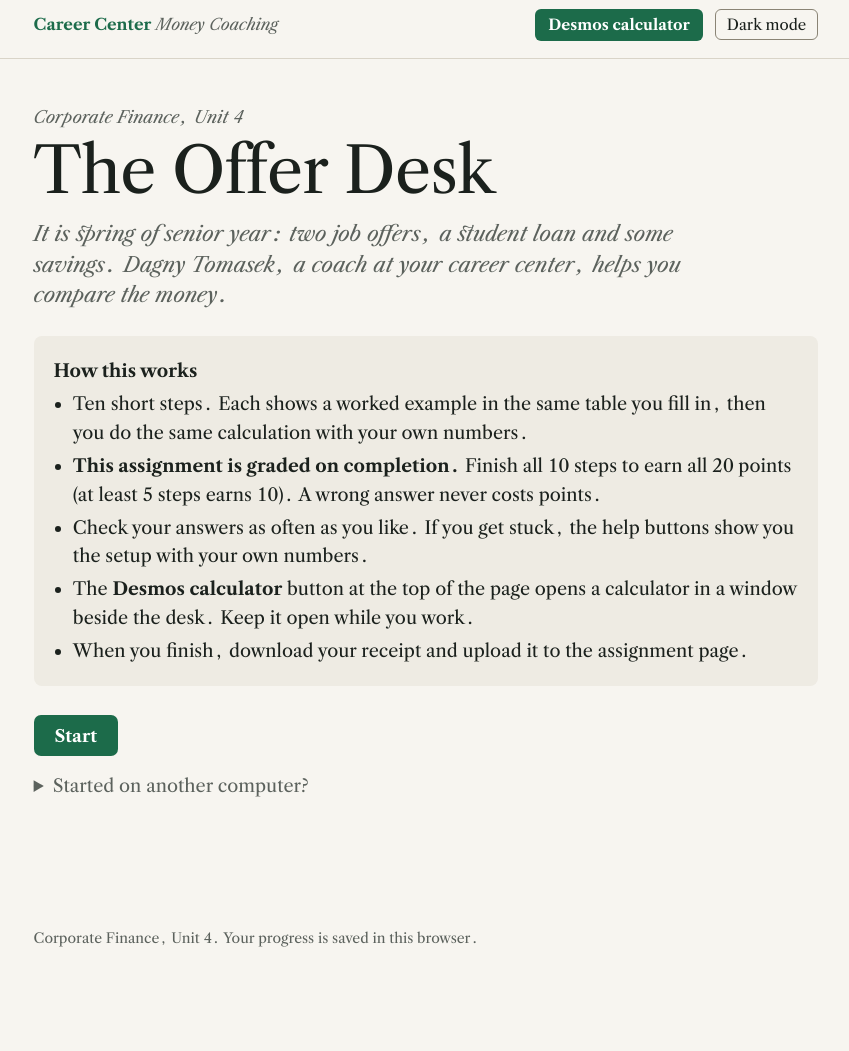
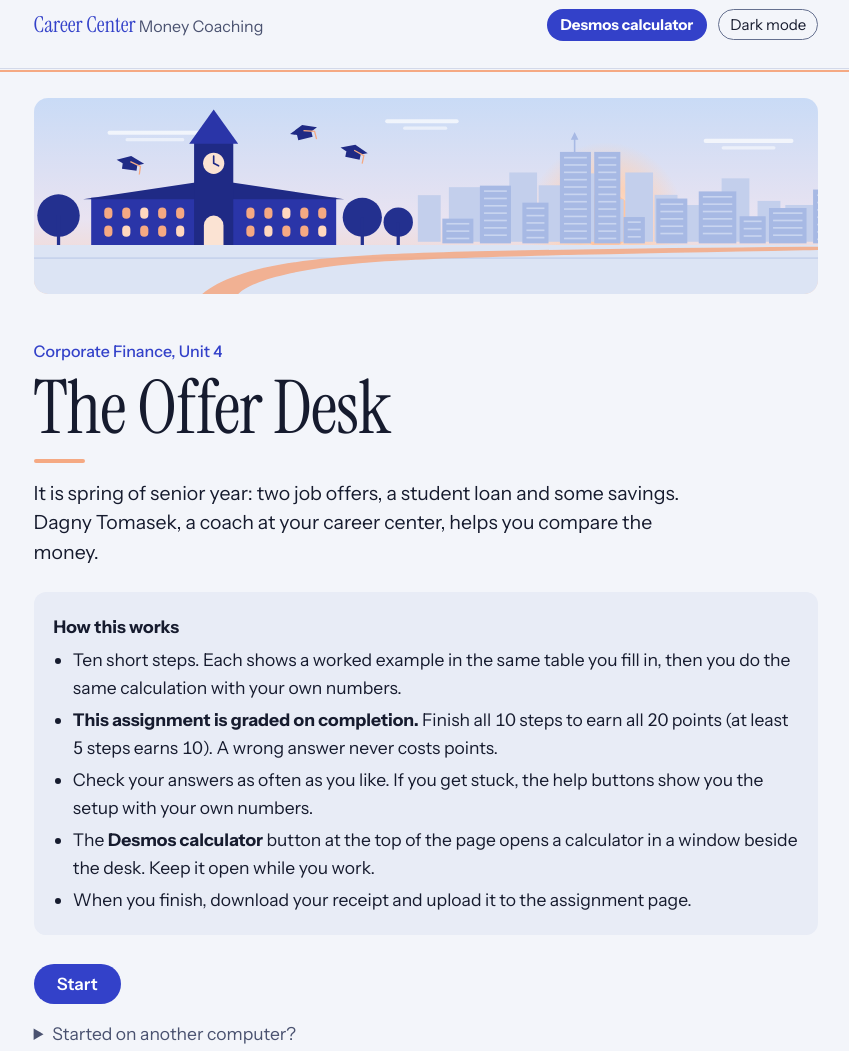
Before and after one commit to RizeComputerScience/finan4-offer-desk, a plain HTML site: page index.html in a window 1280 px wide. Shown: the top 1051 px of the page, without its empty margins (214-1063 px from the left). Before the commit the page ends 1011 px from the top, so only its background shows below. Drawn offline with nearby package versions, Linux system fonts and the light colour scheme; a web font is replaced by a local one.

Commit message:
Distinct look per desk; industry terms; new steps in U5, U10, U12 (peer review 2026-11-18)

```diff
--- a/config.js
+++ b/config.js
@@ -12,7 +12,7 @@
   'use strict';
   const RATES = [0.04, 0.05, 0.06, 0.07];
   const QUIZ = [
-    { title: 'Quick check: interest on interest',
+    { title: 'Quick check: compounding',
       q: 'You put $100 in an account that pays 10% a year. Why do you have $121 after two years, not $120?',
       options: ['In year 2 you also earn interest on year 1’s interest', 'The bank adds a $1 bonus', 'The rate rises to 11% in year 2', 'It is a rounding difference'],
       answer: 0,
@@ -21,7 +21,7 @@
         'The rate stays 10%. It applies to a bigger balance: $110 instead of $100.',
         'It is not rounding. The extra $1 is interest on year 1’s $10 of interest.'] },
     { title: 'Exam-style question',
-      q: 'A job offer includes an $8,000 bonus paid three years from now. At 5% a year, what is the bonus worth today?',
+      q: 'A job offer includes an $8,000 bonus paid three years from now. At a 5% discount rate, what is the bonus worth today (its present value)?',
       options: ['$6,911', '$6,957', '$7,619', '$9,261'],
       answer: 0,
       why: ['Right. $8,000 ÷ 1.05³ = $8,000 ÷ 1.1576 = $6,911. Exam questions look like this one.',
@@ -31,13 +31,13 @@
   ];
 
   const STEPS = [
-    { id: 'fv', label: 'Grow it', kind: 'task' },
+    { id: 'fv', label: 'Future value', kind: 'task' },
     { id: 'q1', label: 'Quick check', kind: 'check', quiz: 0 },
-    { id: 'pv1', label: 'Bring it back', kind: 'task' },
+    { id: 'pv1', label: 'Present value', kind: 'task' },
     { id: 'pv2', label: 'Two bonuses', kind: 'task' },
     { id: 'rows1', label: 'Three payments', kind: 'task' },
     { id: 'rows2', label: 'Stipend or cash', kind: 'task' },
-    { id: 'af1', label: 'The shortcut', kind: 'task' },
+    { id: 'af1', label: 'Annuity factor', kind: 'task' },
     { id: 'loan', label: 'Loan payment', kind: 'task' },
     { id: 'q2', label: 'Exam-style question', kind: 'check', quiz: 1 },
     { id: 'note', label: 'Your note', kind: 'note' },
@@ -128,21 +128,21 @@
 
   const PROBLEM = {
     fv: (t) => ({ title: 'Grow it', place: 'Dagny starts with the savings you already have.',
-      body: `<p>You have <b>${m(t.P)}</b> saved at <b>${p(t.r)}</b> a year. How much will you have after <b>2 years</b>? The first line is done for you.</p>` }),
+      body: `<p>You have <b>${m(t.P)}</b> saved at <b>${p(t.r)}</b> a year. How much will you have after <b>2 years</b>? That amount is the future value. The first line is done for you.</p>` }),
     pv1: (t) => ({ title: 'Bring it back to today', place: 'One employer promises a bonus later.',
-      body: `<p>Racine Trucking promises <b>${m(t.B)}</b> in <b>2 years</b>. At <b>${p(t.r)}</b> a year, what is it worth today? The discount factor is done for you.</p>` }),
+      body: `<p>Racine Trucking promises <b>${m(t.B)}</b> in <b>2 years</b>. At a <b>${p(t.r)}</b> discount rate, what is its present value? The discount factor is done for you.</p>` }),
     pv2: (t) => ({ title: 'Two bonuses: now or later?', place: 'Now compare the two offers’ bonuses.',
-      body: `<p>Ferreira Outfitters pays <b>${m(t.A)}</b> on your first day. Racine Trucking pays <b>${m(t.B)}</b> at the end of <b>year 3</b>. At <b>${p(t.r)}</b> a year, which is worth more today?</p>`,
+      body: `<p>Ferreira Outfitters pays <b>${m(t.A)}</b> on your first day. Racine Trucking pays <b>${m(t.B)}</b> at the end of <b>year 3</b>. At a <b>${p(t.r)}</b> discount rate, which is worth more today?</p>`,
       choice: { legend: 'Which bonus is worth more today?', options: [['ferreira', 'Ferreira’s, now'], ['racine', 'Racine’s, in year 3']] } }),
     rows1: (t) => ({ title: 'Three payments', place: 'Racine adds a moving allowance, paid in three parts.',
-      body: `<p>Racine pays <b>${m(t.C)}</b> at the end of each of the next <b>3 years</b>. At <b>${p(t.r)}</b> a year, what are the three payments worth today? Years 1 and 2 are done for you.</p>` }),
+      body: `<p>Racine pays <b>${m(t.C)}</b> at the end of each of the next <b>3 years</b>. At a <b>${p(t.r)}</b> discount rate, what is their total present value? Years 1 and 2 are done for you.</p>` }),
     rows2: (t) => ({ title: 'Stipend or cash?', place: 'Both employers want to help with housing.',
-      body: `<p>Racine pays a housing stipend of <b>${m(t.C)}</b> at the end of each of <b>4 years</b>. Ferreira pays <b>${m(t.D)}</b> in cash on your first day. At <b>${p(t.r)}</b> a year, which is worth more today?</p>`,
+      body: `<p>Racine pays a housing stipend of <b>${m(t.C)}</b> at the end of each of <b>4 years</b>. Ferreira pays <b>${m(t.D)}</b> in cash on your first day. At a <b>${p(t.r)}</b> discount rate, which is worth more today?</p>`,
       choice: { legend: 'Which is worth more today?', options: [['racine', 'Racine’s stipend'], ['ferreira', 'Ferreira’s cash']] } }),
-    af1: (t) => ({ title: 'The shortcut', place: 'Dagny shows a faster way to check your stipend table.',
-      body: `<p>Find the same stipend's value today, <b>${m(t.C)}</b> a year for <b>4 years</b> at <b>${p(t.r)}</b>, with the annuity factor. It should match your table's total.</p>` }),
+    af1: (t) => ({ title: 'The annuity factor', place: 'Dagny shows a faster way to check your stipend table.',
+      body: `<p>The stipend, <b>${m(t.C)}</b> a year for <b>4 years</b>, is an annuity. Find its value today at <b>${p(t.r)}</b> with the annuity factor. It should match your table's total.</p>` }),
     loan: (t) => ({ title: 'Your student loan payment', place: 'Your student loan comes due after graduation.',
-      body: `<p>You owe <b>${m(t.L)}</b> at <b>${p(t.r)}</b> a year, repaid in <b>${t.n} equal yearly payments</b>. What is each payment?</p>` }),
+      body: `<p>You owe <b>${m(t.L)}</b> at <b>${p(t.r)}</b> a year. It is an amortizing loan: <b>${t.n} equal yearly payments</b> cover the interest and pay the balance down to zero. What is each payment?</p>` }),
   };
 
   function taskView(t, L, h) {
@@ -236,6 +236,6 @@
       stepsLine: 'Ten short steps. Each shows a worked example in the same table you fill in, then you do the same calculation with your own numbers.' },
     steps: STEPS, quiz: QUIZ, walk: null, buildTasks, taskView, judgeTask, helpText, praise, selfAnswer, selfWrong,
     note: { title: 'Your decision', label: 'Your note to Dagny', minWords: 30, receiptHeading: 'Note to the financial coach',
-      prompt: 'Which offer’s money is worth more to you so far, counting the bonus and the stipend in today’s dollars? Name one thing besides money you would still weigh.' },
+      prompt: 'Which offer’s money is worth more to you so far, counting the bonus and the stipend at their present values? Name one thing besides money you would still weigh.' },
   };
 })(typeof window !== 'undefined' ? window : globalThis);
--- a/desk-engine.js
+++ b/desk-engine.js
@@ -190,7 +190,7 @@
 <header class="bar"><div class="bar-in"><div class="brand"><b>${esc(ST.company)}</b> ${esc(ST.team || '')}</div>
 <a class="btn-calc desmos-open" id="calcBtn" href="${DESMOS}" target="desmos" rel="noopener">Desmos calculator<span class="sr-only"> (opens in a new window)</span></a>
 <button class="btn-quiet" id="themeBtn" type="button" aria-pressed="false">Dark mode</button></div>
-<nav class="steps" aria-label="Steps"><ol id="stepNav"></ol></nav><p class="navnote" id="navnote" hidden>Move between steps at any time. Finished steps turn green.</p></header>
+<nav class="steps" aria-label="Steps"><ol id="stepNav"></ol></nav><p class="navnote" id="navnote" hidden>Move between steps at any time. Finished steps are filled in.</p></header>
 <main id="main" tabindex="-1"><div id="view"></div></main>
 <footer><p>${esc(ST.kicker)}. Your progress is saved in this browser.<span id="codeNote"></span></p></footer><div class="sr-only" aria-live="polite" id="announce"></div>`);
   const view = $('#view');
@@ -261,9 +261,12 @@
       + (next ? `<button type="button" class="btn" data-go="${next.id}">Next: ${esc(next.label)} →</button>` : '');
     pg.querySelectorAll('[data-go]').forEach((b) => b.addEventListener('click', () => go(b.dataset.go)));
   }
+  // Usage counter (rize-usage.js, optional): page-level moments only, never the code or an answer.
+  const usage = (ev, d) => { try { if (root.rizeUsage && !S.practice) root.rizeUsage.mark(ev, d); } catch (e) { /* never break the desk */ } };
   function go(id) {
     if (!S.code) return showStart();
     S.at = id; saveState(); const s = D.STEPS[stepIdx(id)];
+    usage('step', id === 'receipt' ? 'receipt' : stepIdx(id) + 1);
     if (id === 'receipt') showReceipt(); else if (s.kind === 'walk') showWalk(s); else if (s.kind === 'check') showCheck(s); else if (s.kind === 'note') showNote(s); else showTask(s);
     renderNav(); renderPager(id); $('#main').focus({ preventScroll: true }); root.scrollTo(0, 0);
   }
@@ -426,10 +429,15 @@
     const payload = D.makePayload(S.code, S.log, S.memo); const done = doneCount(), pts = D.pointsFor(done), n = D.STEPS.length;
     const cols = Math.min(5, Math.ceil(n / 2)), rowsN = Math.ceil(n / cols), boxW = Math.floor((1040 - (cols - 1) * 12) / cols);
     const cv = document.createElement('canvas'); cv.width = 1200; cv.height = 1000 + rowsN * 92; const g = cv.getContext('2d'); const H = cv.height;
-    g.fillStyle = '#F7F5F0'; g.fillRect(0, 0, 1200, H); g.strokeStyle = '#1C6B4A'; g.lineWidth = 6; g.strokeRect(24, 24, 1152, H - 48); g.lineWidth = 1.5; g.strokeRect(38, 38, 1124, H - 76);
-    g.fillStyle = '#1C6B4A'; g.font = 'italic 24px Georgia, serif'; g.fillText(ST.company + ' ' + (ST.team || '') + '  ·  ' + ST.kicker, 80, 100);
+    // Frame and paper come from the theme (--receipt-frame, --receipt-paper on :root), read at render time; an unset or
+    // unreadable value falls back to the default green on cream. Colors are decoration only: verify.html reads the data chunk.
+    const themeCol = (name, dflt) => { let v = ''; try { v = getComputedStyle(document.documentElement).getPropertyValue(name).trim(); } catch (e) { v = ''; }
+      g.fillStyle = dflt; if (v) g.fillStyle = v; const out = g.fillStyle; g.fillStyle = dflt; return out; };
+    const FRAME = themeCol('--receipt-frame', '#1C6B4A'), PAPER = themeCol('--receipt-paper', '#F7F5F0');
+    g.fillStyle = PAPER; g.fillRect(0, 0, 1200, H); g.strokeStyle = FRAME; g.lineWidth = 6; g.strokeRect(24, 24, 1152, H - 48); g.lineWidth = 1.5; g.strokeRect(38, 38, 1124, H - 76);
+    g.fillStyle = FRAME; g.font = 'italic 24px Georgia, serif'; g.fillText(ST.company + ' ' + (ST.team || '') + '  ·  ' + ST.kicker, 80, 100);
     g.fillStyle = '#1B211D'; g.font = '58px Georgia, serif'; g.fillText(ST.title, 80, 172); g.fillStyle = '#5C625D'; g.font = '30px Georgia, serif'; g.fillText('Desk code ' + fmtCode(S.code), 80, 244);
-    g.fillStyle = done === n ? '#1C6B4A' : '#8A5A00'; g.fillRect(80, 306, 1040, 96); g.fillStyle = '#FFFFFF'; g.font = 'bold 44px Georgia, serif'; g.fillText('Points: ' + pts + ' / ' + D.POINTS, 108, 370);
+    g.fillStyle = done === n ? FRAME : '#8A5A00'; g.fillRect(80, 306, 1040, 96); g.fillStyle = '#FFFFFF'; g.font = 'bold 44px Georgia, serif'; g.fillText('Points: ' + pts + ' / ' + D.POINTS, 108, 370);
     g.font = '24px Georgia, serif'; g.textAlign = 'right'; g.fillText(done + ' of ' + n + ' steps complete · graded on completion', 1092, 366); g.textAlign = 'left';
     const fit = (g, txt, max, px) => { let s = px; do { g.font = 'bold ' + s + 'px Georgia, serif'; s -= 1; } while (g.measureText(txt).width > max && s >= 12); };
     D.STEPS.forEach((s, k) => { const x = 80 + (k % cols) * (boxW + 12), y = 430 + Math.floor(k / cols) * 92, l = S.log[s.id];
@@ -468,7 +476,8 @@
       <div class="box"><p><b>Want more practice before an exam?</b> Work the problems again with new numbers. Practice rounds are not graded and do not change this receipt.</p><div class="actions"><button class="btn secondary" type="button" id="practice">Practice with new numbers</button></div></div>
       <p class="small">Your desk code is <b class="code">${fmtCode(S.code)}</b>. Use it to continue on another computer.</p>`;
     $('#practice').addEventListener('click', startPractice);
-    $('#dl').href = URL.createObjectURL(r.blob); $$('button[data-go]').forEach((b) => b.addEventListener('click', () => go(b.dataset.go)));
+    $('#dl').href = URL.createObjectURL(r.blob); $('#dl').addEventListener('click', () => usage('download', 'receipt'));
+    if (all) usage('finish'); $$('button[data-go]').forEach((b) => b.addEventListener('click', () => go(b.dataset.go)));
   }
 
   // boot
--- a/desk.css
+++ b/desk.css
@@ -28,7 +28,7 @@ header.bar{position:sticky;top:0;z-index:5;background:var(--bg);border-bottom:1p
 nav.steps{max-width:820px;margin:0 auto;padding:0 1.1rem .55rem;overflow-x:auto}
 nav.steps ol{display:flex;flex-wrap:wrap;gap:6px;list-style:none;margin:0;padding:0}
 nav.steps button{font:14px var(--serif);border:1.5px solid var(--line-strong);background:var(--surface);color:var(--ink);border-radius:999px;padding:.2rem .7rem;cursor:pointer}
-nav.steps button.done{background:var(--brand);border-color:var(--brand);color:var(--brand-ink)}
+nav.steps button.done{background:var(--done,var(--brand));border-color:var(--done,var(--brand));color:var(--done-ink,var(--brand-ink))}
 nav.steps button.done::before{content:"✓ "}
 nav.steps button[aria-current="step"]{outline:2px solid var(--ink);outline-offset:2px}
 .navnote{max-width:820px;margin:0 auto;padding:0 1.1rem .5rem;font-size:14px;color:var(--muted)}
--- a/index.html
+++ b/index.html
@@ -10,8 +10,10 @@
 <link rel="preconnect" href="https://fonts.gstatic.com" crossorigin>
 <link href="https://fonts.googleapis.com/css2?family=Libre+Caslon+Display&family=Libre+Caslon+Text:ital,wght@0,400;0,700;1,400&family=IBM+Plex+Mono:wght@400;500&display=swap" rel="stylesheet">
 <link rel="stylesheet" href="desk.css">
+<link rel="stylesheet" href="theme.css">
 </head>
 <body>
+<img class="desk-art" src="art.svg" alt="" width="960" height="240">
 <script src="config.js"></script>
 <script src="desk-engine.js"></script>
 </body>
--- /dev/null
+++ b/theme.css
@@ -0,0 +1,69 @@
+/* The Offer Desk theme (FINAN IV Unit 4), 2026-11-18. Loaded after desk.css; changes the look only.
+   An offer letter on good paper: cobalt letterhead ink, a peach sunrise accent, a tall modern serif for the title
+   with a clean sans for the work, the memo as a letter with a folded corner and a signature rule, quiet tables with
+   hairlines. Dark mode is the late night spent deciding. */
+@import url('https://fonts.googleapis.com/css2?family=Instrument+Serif:ital@0;1&family=Instrument+Sans:ital,wght@0,400;0,500;0,600;0,700;1,400;1,500&family=DM+Mono:wght@400;500&display=swap');
+:root{
+  --bg:#F3F5FA;--surface:#FFFFFF;--panel:#E8ECF6;--line:#D3D9E9;--line-strong:#65708F;
+  --ink:#161B2E;--muted:#4A5270;--brand:#3341C9;--brand-ink:#FFFFFF;--brand-tint:#E6E8FB;
+  --ok:#1D6B45;--ok-tint:#DFF1E7;--bad:#AE2A1F;--bad-tint:#FBE6E3;--hint:#38507E;--hint-tint:#E5ECF7;--focus:#161B2E;--hl:#FFE6D3;
+  --peach:#F5A983;--sky:#B9CFF3;
+  --receipt-frame:#3341C9;--receipt-paper:#F8F9FD;
+  --serif:'Instrument Sans','Helvetica Neue',Arial,sans-serif;--display:'Instrument Serif','Iowan Old Style',Georgia,serif;
+  --mono:'DM Mono',ui-monospace,Menlo,monospace;}
+:root[data-theme="dark"]{
+  --bg:#0F1226;--surface:#171B34;--panel:#1F2442;--line:#2F365A;--line-strong:#8890B8;
+  --ink:#ECEFFA;--muted:#B4BAD6;--brand:#A8B1FF;--brand-ink:#12153A;--brand-tint:#232A55;
+  --ok:#7DD49A;--ok-tint:#15301F;--bad:#FF8D84;--bad-tint:#42201E;--hint:#AFC2E6;--hint-tint:#1B2440;--focus:#A8B1FF;--hl:#4A3424;
+  --peach:#F5A983;--sky:#3A4C86;}
+
+body{font-size:17.5px;background:var(--bg);display:flex;flex-direction:column;min-height:100vh}
+header.bar{order:-2;background:var(--bg);border-bottom:1px solid var(--line);box-shadow:0 1px 0 var(--bg),0 3px 0 var(--peach)}
+.brand{font-style:normal}
+.brand b{font:400 22px var(--display);letter-spacing:0}
+
+/* header art: only on the first screen */
+.desk-art{order:-1;display:none;width:calc(100% - 2.2rem);max-width:calc(820px - 2.2rem);height:auto;margin:1.8rem auto 0;border-radius:14px}
+body:has(#startBox) .desk-art{display:block}
+:root[data-theme="dark"] .desk-art{filter:brightness(.86)}
+@media (max-width:600px){.desk-art{aspect-ratio:2.2/1;object-fit:cover;object-position:24% 100%;border-radius:10px}}
+
+/* steps as tabs in a planner */
+nav.steps{padding-top:.6rem}
+nav.steps button{border-radius:8px;font:500 14px var(--serif);border:1px solid var(--line-strong);padding:.24rem .75rem}
+nav.steps button.done::before{content:"\2713\00a0";content:"\2713\00a0" / "done: "}
+nav.steps button[aria-current="step"]{outline:2px solid var(--brand);outline-offset:2px}
+
+/* type: a tall serif for the title, the sans does the work */
+h1{font:400 clamp(46px,7.4vw,74px)/.98 var(--display);color:var(--ink);letter-spacing:-.015em}
+h1::after{content:"";display:block;width:3.2rem;height:4px;border-radius:2px;margin-top:.9rem;background:var(--peach)}
+h2{font:400 34px/1.1 var(--display);letter-spacing:-.005em}
+h3{font-family:var(--serif);font-weight:600}
+.kicker{font-style:normal;font-weight:500;font-size:16px;color:var(--brand)}
+.dek{font-size:19.5px;font-style:normal;color:var(--ink);max-width:34em;line-height:1.5}
+.points{font:400 58px/1 var(--display);color:var(--brand)}
+
+/* cards: the box is a planner page, the memo is the letter itself */
+.box{border-radius:12px;background:var(--panel)}
+.memo{border-radius:3px 0 3px 3px;border:0;box-shadow:0 1px 3px rgba(22,27,46,.1),0 22px 34px -28px rgba(22,27,46,.5);
+  background:linear-gradient(225deg,var(--bg) 0 50%,var(--line-strong) 50% calc(50% + 1px),var(--panel) calc(50% + 1px)) right top/30px 30px no-repeat,var(--surface)}
+:root[data-theme="dark"] .memo{box-shadow:0 22px 34px -28px rgba(0,0,0,.7)}
+.memo-head{border-bottom:2px solid var(--brand)}
+.stamp{border-radius:999px;color:var(--brand)}
+.btn,.btn-calc{border-radius:999px}
+.btn{font-weight:600;padding:.65rem 1.45rem}
+.btn-quiet{border-radius:999px}
+.choice span{border-radius:999px}
+.choices.stack .choice span{border-radius:10px}
+input[type=text],input[type=email],textarea,input.money{border-radius:8px}
+
+/* tables: a clean comparison sheet */
+table.cf{font-family:var(--mono)}
+table.cf th{font:600 13.5px var(--serif);color:var(--muted);border-bottom:1.5px solid var(--ink);padding-bottom:.45rem}
+table.cf caption{font-style:normal;font-weight:500}
+table.cf td.lbl{font-family:var(--serif)}
+table.cf tfoot tr.total td{border-top:1.5px solid var(--ink)}
+table.cf input{border-radius:6px}
+.formula{border-radius:10px;border-left:4px solid var(--peach)}
+.calc-strip{border-left-color:var(--peach);border-radius:0 10px 10px 0}
+details.example{border-left-color:var(--brand);border-radius:0 10px 10px 0}
```
Also changed, not shown: art.svg (added).
